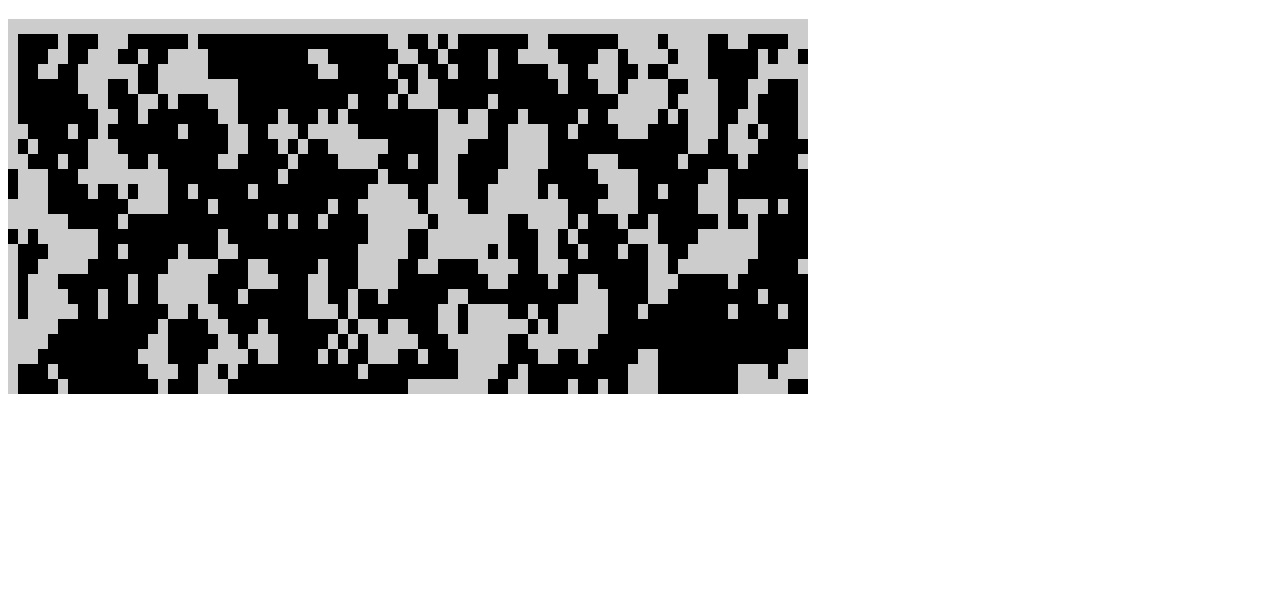
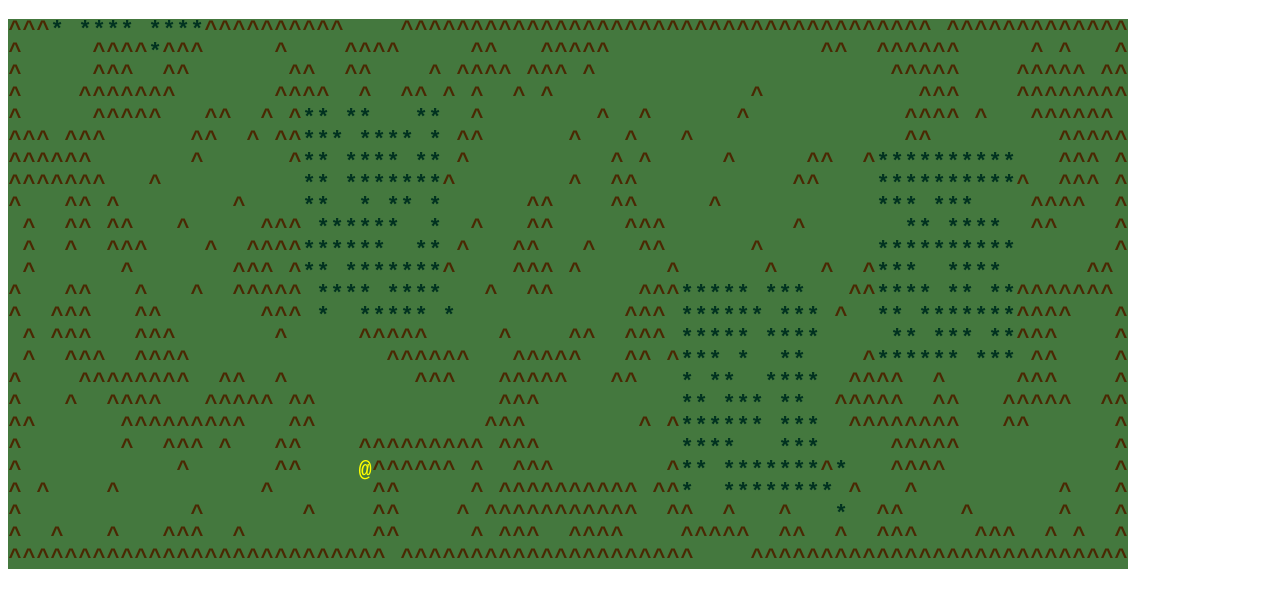
Before and after one commit to ianderse/rogue_caravan, a plain HTML site: page index.html in a window 1280 px wide. Shown: the part 61-668 px from the top of the page. Drawn offline with Linux system fonts and the light colour scheme.

Commit message:
randomized forests

```diff
--- a/index.html
+++ b/index.html
@@ -4,6 +4,8 @@
         <title>Rogue Caravan</title>
         <script src="javascript/rot.js"></script>
         <script src="javascript/game.js"></script>
+        <script src="javascript/map_gen.js"></script>
+        <script src="javascript/player.js"></script>
     </head>
     <body onload="Game.init()">
         <h1>Rogue Caravan</h1>
--- a/javascript/game.js
+++ b/javascript/game.js
@@ -3,22 +3,12 @@ var Game = {
 
   init: function() {
     this.display = new ROT.Display();
+    this.display.setOptions({
+      fontSize: 22,
+      fontStyle: "bold",
+      bg: "#44783E"
+    });
     document.body.appendChild(this.display.getContainer());
     this._generateMap();
   }
 }
-
-Game.map = {};
-Game._generateMap = function () {
-  var w = 100, h = 60;
-  this.map = new ROT.Map.Cellular(w, h, {
-    born: [4, 5, 6, 7, 8],
-    survive: [2, 3, 4, 5]
-  });
-  this.map.randomize(0.8);
-  this._drawMap();
-}
-
-Game._drawMap = function() {
-  this.map.create(this.display.DEBUG);
-}
--- /dev/null
+++ b/javascript/map_gen.js
@@ -0,0 +1,85 @@
+Game.map = {};
+Game._generateMap = function () {
+  var freeCells = [];
+  var takenCells = [];
+  var allCells = [];
+
+  var w = 80, h = 25;
+  var mapMaker = new ROT.Map.Cellular(w, h, {
+    born: [4, 5, 6, 7, 8],
+    survive: [2, 3, 4, 5]
+  });
+
+  mapMaker.randomize(0.8);
+
+  var cellCallback = function(x, y, value) {
+    if (value) {
+      var key = x+","+y;
+      takenCells.push(key);
+      allCells.push(key);
+      this.map[key] = "^";
+    }
+
+    var key = x+","+y;
+    freeCells.push(key);
+    allCells.push(key);
+  }
+  mapMaker.create(cellCallback.bind(this));
+  this._setForests(freeCells);
+  this._drawMap();
+  this._createPlayer(freeCells);
+}
+
+Game._drawMap = function() {
+  for (var key in this.map) {
+    var parts = key.split(",");
+    var x = parseInt(parts[0]);
+    var y = parseInt(parts[1]);
+    if(this.map[key] == "^") {
+      this.display.draw(x, y, this.map[key], "#4B2803");
+    } else if (this.map[key] == "*") {
+      this.display.draw(x, y, this.map[key], "#013220");
+    }
+  }
+}
+
+Game._setForests = function(freeCells) {
+  for (var i = 0; i < 5; i++) {
+    var index = Math.floor(ROT.RNG.getUniform() * freeCells.length);
+    var key = freeCells.splice(index, 1)[0];
+    var parts = key.split(",");
+    var x = parseInt(parts[0]);
+    var y = parseInt(parts[1]);
+
+    var fW = 10, fH = 10;
+    var newKey = "";
+    var choices = [' ', '*', '*', '*'];
+
+    for (var j = 0; j < fW; j++) {
+      y -= k;
+      for (var k = 0; k < fH; k++) {
+        y += 1;
+        newKey = x+','+y;
+
+        this.map[newKey] = choices.random();;
+      }
+      x+=1;
+      newKey = x+','+y;
+      this.map[newKey] = choices.random();
+    }
+
+    overGrowth(x, y);
+  }
+}
+
+var overGrowth = function (x, y) {
+  while ((Math.floor(ROT.RNG.getUniform() * 50)) > 5) {
+    x = [-1, 1].random() + x;
+    y = [-1, 1].random() + y;
+    console.log(x,y);
+    var neighbor = x+','+y;
+    if(Game.map[neighbor] != "^") {
+      Game.map[neighbor] = "*"
+    };
+  };
+}
--- /dev/null
+++ b/javascript/player.js
@@ -0,0 +1,20 @@
+var Player = function(x, y) {
+  this._x = x;
+  this._y = y;
+  this._draw();
+}
+
+Player.prototype._draw = function() {
+  Game.display.draw(this._x, this._y, "@", "#ff0");
+}
+
+Game.player = null;
+
+Game._createPlayer = function(freeCells) {
+  var index = Math.floor(ROT.RNG.getUniform() * freeCells.length);
+  var key = freeCells.splice(index, 1)[0];
+  var parts = key.split(",");
+  var x = parseInt(parts[0]);
+  var y = parseInt(parts[1]);
+  this.player = new Player(x, y);
+};
```
